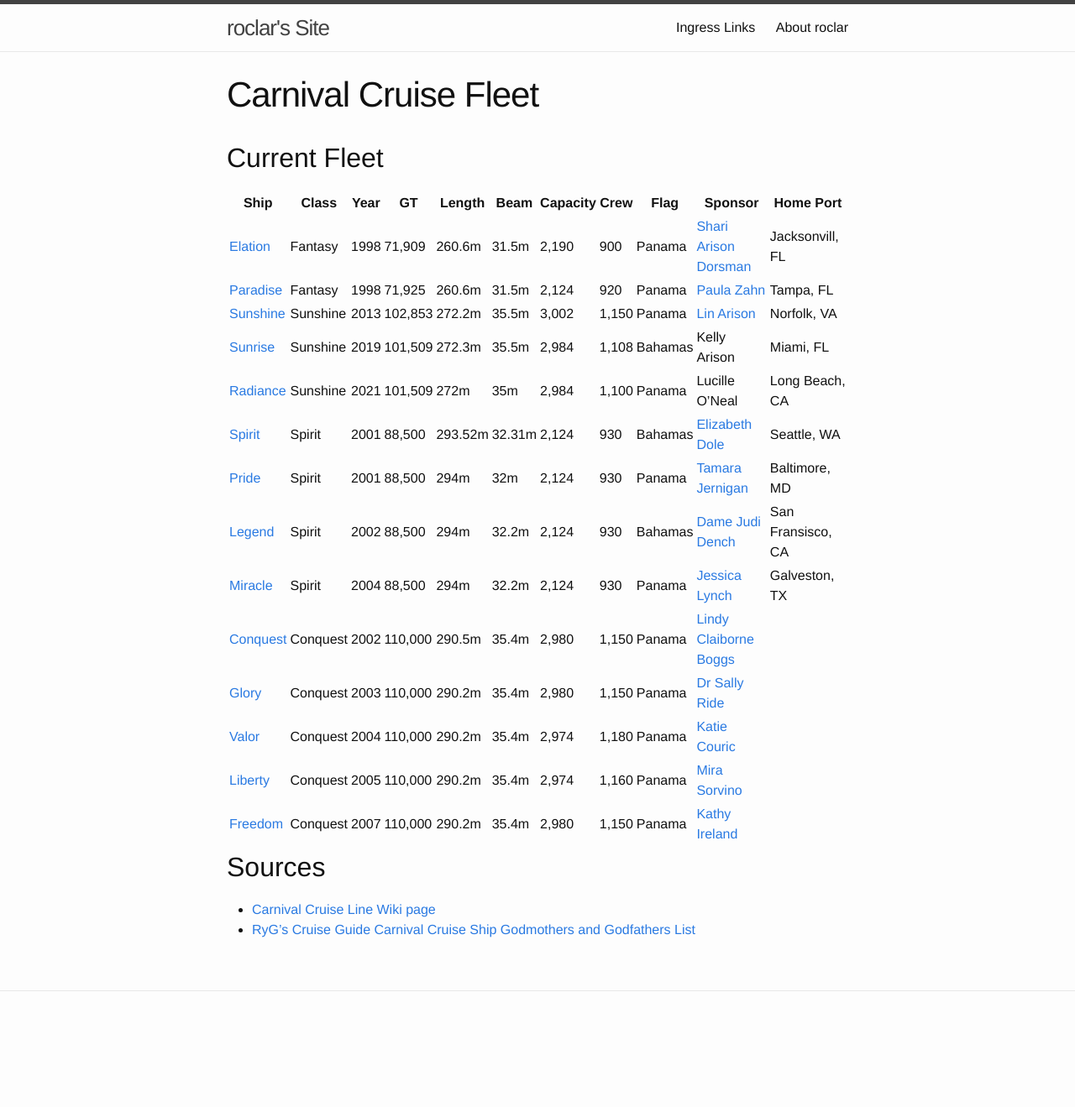
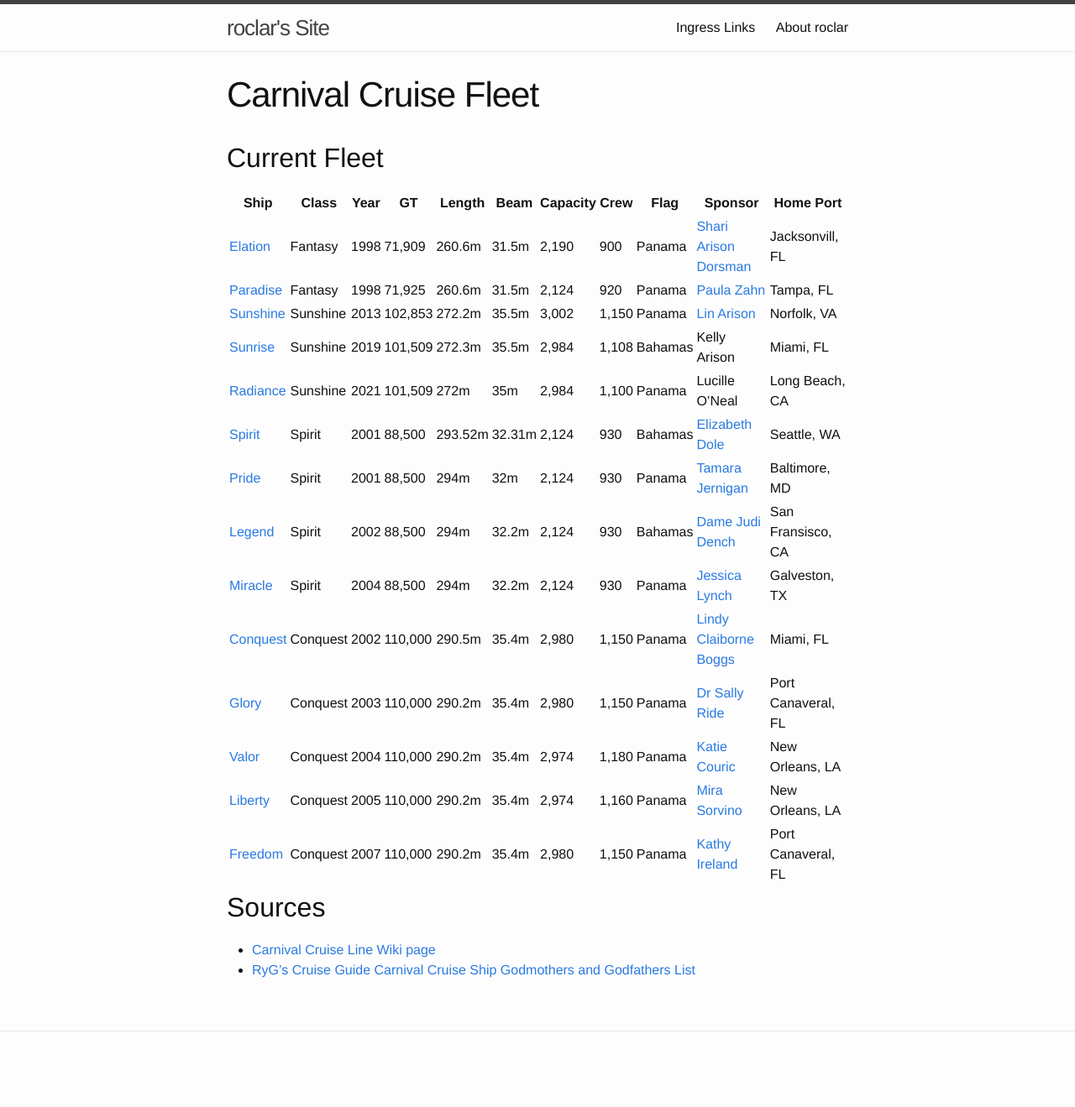
Before and after one commit to roclar/roclar.github.io, a Jekyll site: the page built from CarnivalFleet.md, in a window 1280 px wide. Shown: the whole page at 84% size. Built offline with Jekyll 4.4.1, drawn with Linux system fonts in a browser that asks for light colours; before the commit the page ends 1271 px from its top, so only the background shows below that.

Commit message:
Added home ports

```diff
--- a/CarnivalFleet.md
+++ b/CarnivalFleet.md
@@ -17,11 +17,11 @@
 | [Pride](https://en.wikipedia.org/wiki/Carnival_Pride) | Spirit | 2001 | 88,500 | 294m | 32m | 2,124 | 930 | Panama | [Tamara Jernigan](https://en.wikipedia.org/wiki/Tamara_E._Jernigan) | Baltimore, MD |
 | [Legend](https://en.wikipedia.org/wiki/Carnival_Legend) | Spirit | 2002 | 88,500 | 294m | 32.2m | 2,124 | 930 | Bahamas | [Dame Judi Dench](https://en.wikipedia.org/wiki/Judi_Dench) | San Fransisco, CA |
 | [Miracle](https://en.wikipedia.org/wiki/Carnival_Miracle) | Spirit | 2004 | 88,500 | 294m | 32.2m | 2,124 | 930 | Panama | [Jessica Lynch](https://en.wikipedia.org/wiki/Jessica_Lynch) | Galveston, TX |
-| [Conquest](https://en.wikipedia.org/wiki/Carnival_Conquest) | Conquest | 2002 | 110,000 | 290.5m | 35.4m | 2,980 | 1,150 | Panama | [Lindy Claiborne Boggs](https://en.wikipedia.org/wiki/Lindy_Boggs) |
-| [Glory](https://en.wikipedia.org/wiki/Carnival_Glory) | Conquest | 2003 | 110,000 | 290.2m | 35.4m | 2,980 | 1,150 | Panama | [Dr Sally Ride](https://en.wikipedia.org/wiki/Sally_Ride) |
-| [Valor](https://en.wikipedia.org/wiki/Carnival_Valor) | Conquest | 2004 | 110,000 | 290.2m | 35.4m | 2,974 | 1,180 | Panama | [Katie Couric](https://en.wikipedia.org/wiki/Katie_Couric) |
-| [Liberty](https://en.wikipedia.org/wiki/Carnival_Liberty) | Conquest | 2005 | 110,000 | 290.2m | 35.4m | 2,974 | 1,160 | Panama | [Mira Sorvino](https://en.wikipedia.org/wiki/Mira_Sorvino) |
-| [Freedom](https://en.wikipedia.org/wiki/Carnival_Freedom) | Conquest | 2007 | 110,000 | 290.2m | 35.4m | 2,980 | 1,150 | Panama | [Kathy Ireland](https://en.wikipedia.org/wiki/Kathy_Ireland) |
+| [Conquest](https://en.wikipedia.org/wiki/Carnival_Conquest) | Conquest | 2002 | 110,000 | 290.5m | 35.4m | 2,980 | 1,150 | Panama | [Lindy Claiborne Boggs](https://en.wikipedia.org/wiki/Lindy_Boggs) | Miami, FL |
+| [Glory](https://en.wikipedia.org/wiki/Carnival_Glory) | Conquest | 2003 | 110,000 | 290.2m | 35.4m | 2,980 | 1,150 | Panama | [Dr Sally Ride](https://en.wikipedia.org/wiki/Sally_Ride) | Port Canaveral, FL |
+| [Valor](https://en.wikipedia.org/wiki/Carnival_Valor) | Conquest | 2004 | 110,000 | 290.2m | 35.4m | 2,974 | 1,180 | Panama | [Katie Couric](https://en.wikipedia.org/wiki/Katie_Couric) | New Orleans, LA |
+| [Liberty](https://en.wikipedia.org/wiki/Carnival_Liberty) | Conquest | 2005 | 110,000 | 290.2m | 35.4m | 2,974 | 1,160 | Panama | [Mira Sorvino](https://en.wikipedia.org/wiki/Mira_Sorvino) | New Orleans, LA |
+| [Freedom](https://en.wikipedia.org/wiki/Carnival_Freedom) | Conquest | 2007 | 110,000 | 290.2m | 35.4m | 2,980 | 1,150 | Panama | [Kathy Ireland](https://en.wikipedia.org/wiki/Kathy_Ireland) | Port Canaveral, FL |
 
 ## Sources
 
```
